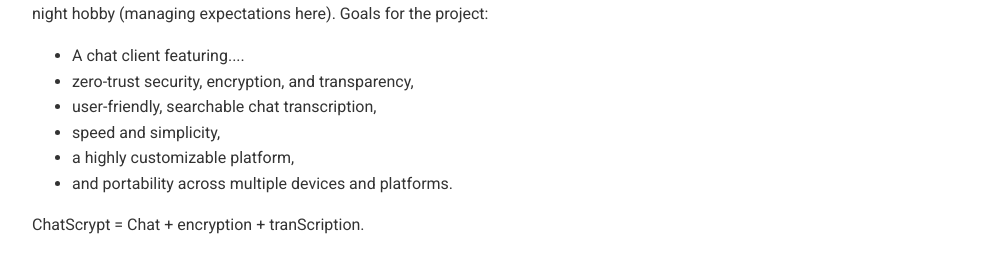
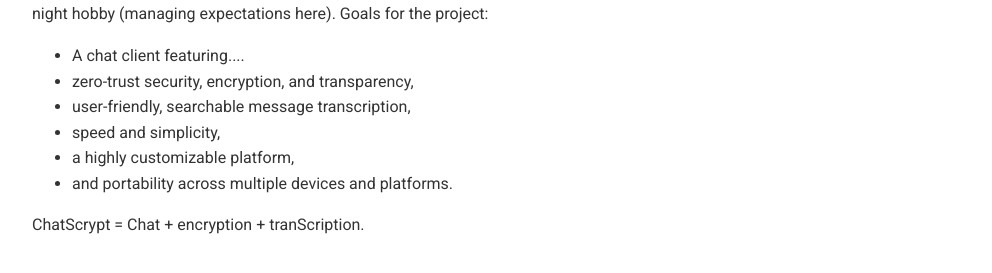
Before and after one commit to chatscrypt/chatscrypt.github.io, a Jekyll site: the page built from about/index.html, in a window 1280 px wide. Shown: the part 250-523 px from the top of the page, without its empty margins (143-1135 px from the left). Built offline with Jekyll 4.4.1, drawn with Linux system fonts in a browser that asks for light colours; comment, search, counter and statistics services are not loaded.

Commit message:
Update index.html

```diff
--- a/about/index.html
+++ b/about/index.html
@@ -11,7 +11,7 @@
 
 <li> zero-trust security, encryption, and transparency,
 
-<li> user-friendly, searchable chat transcription,
+<li> user-friendly, searchable message transcription,
 
 <li> speed and simplicity,
 
```
